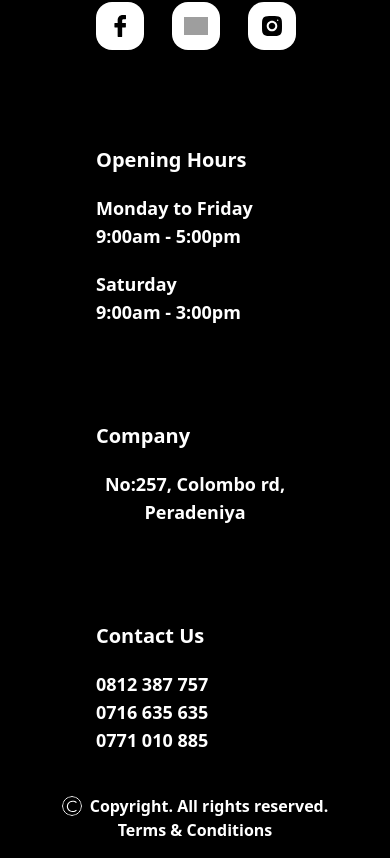
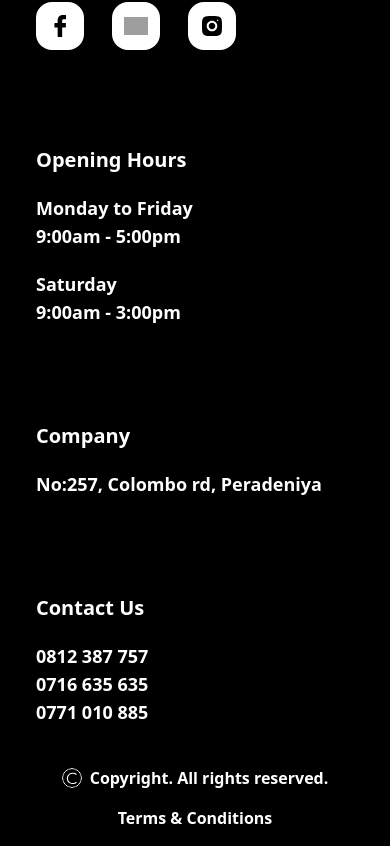
Before and after one commit to ThisalFernando/Product_BLOG, a React (Create React App) app in the folder client/: page /login in a window 390 px wide. Shown: the part 1074-1932 px from the top of the page. Built offline with nearby package versions, Linux system fonts and the light colour scheme; grey boxes are pictures that could not be loaded.

Commit message:
Updated Footer.jsx

```diff
--- a/client/src/components/Footer.jsx
+++ b/client/src/components/Footer.jsx
@@ -14,10 +14,10 @@ const socialMedia = [
 const Footer = () => {
   return (
         <footer className='bg-black text-white font-bold text-center p-4 mt-0'>
-            <div className='flex justify-between items-start gap-20 flex-wrap max-lg:flex-col mr-20 ml-20'>
+          <div className='flex flex-wrap max-lg:flex-col max-lg:justify-start max-lg:items-start justify-between items-start gap-20 mx-5 lg:mx-20'>
             <div className='flex flex-col items-start'>
-                    <a href='https://res.cloudinary.com/fmart/image/upload/v1751039531/PBLogo_iwqv01.png' className='flex font-semibold font-montserrat leading-normal items-center text-xl text-coral-red ' >
-                        <img src={ PBLogo } alt='logo' width={200} height={200} />
+              <a href='https://res.cloudinary.com/fmart/image/upload/v1751039531/PBLogo_iwqv01.png' className='flex font-semibold font-montserrat leading-normal items-center text-xl text-coral-red'>
+                <img src={PBLogo} alt='logo' width={200} height={200} />
               </a>
               <div className='flex items-center gap-7 mt-4'>
                 {socialMedia.map((icon) => (
@@ -32,6 +32,7 @@ const Footer = () => {
                 ))}
               </div>
             </div>
+
             <div className='flex flex-col items-start mt-4'>
               <h2 className='text-white font-semibold font-montserrat text-xl'>Opening Hours</h2>
               <p className='text-white font-montserrat mt-5 text-lg'>Monday to Friday</p>
@@ -39,10 +40,12 @@ const Footer = () => {
               <p className='text-white font-montserrat mt-5 text-lg'>Saturday</p>
               <p className='text-white font-montserrat mt-0 text-lg'>9:00am - 3:00pm</p>
             </div>
+
             <div className='flex flex-col items-start mt-4'>
               <h2 className='text-white font-semibold font-montserrat text-xl'>Company</h2>
               <p className='text-white font-montserrat mt-5 text-lg'>No:257, Colombo rd, Peradeniya</p>
             </div>
+
             <div className='flex flex-col items-start mt-4 mr-8'>
               <h2 className='text-white font-semibold font-montserrat text-xl'>Contact Us</h2>
               <p className='text-white font-montserrat mt-5 text-lg'>0812 387 757</p>
@@ -50,7 +53,8 @@ const Footer = () => {
               <p className='text-white font-montserrat text-lg'>0771 010 885</p>
             </div>
           </div>
-            <div className='flex justify-between text-white-400 mt-10 max-sm:flex-col max-sm:items-center'>
+
+          <div className='flex justify-between text-white-400 mt-10 max-sm:flex-col max-sm:items-center max-sm:gap-4'>
             <div className='flex flex-1 justify-start items-center gap-2 font-montserrat cursor-pointer'>
               <img
                 src={copyrightSign}
@@ -64,6 +68,7 @@ const Footer = () => {
             <p className='font-montserrat cursor-pointer'>Terms & Conditions</p>
           </div>
         </footer>
+
   )
 }
 
```
Lines whose indentation alone changed are shown as unchanged.
